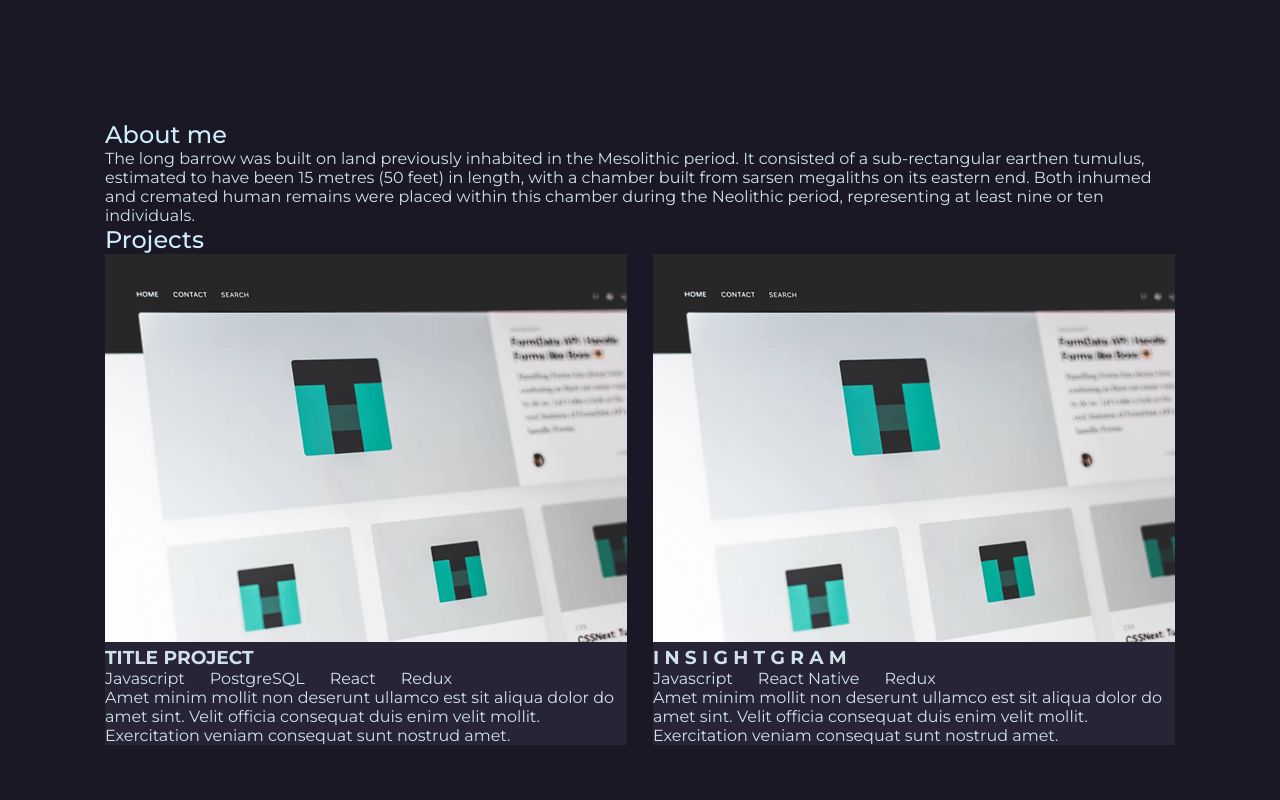
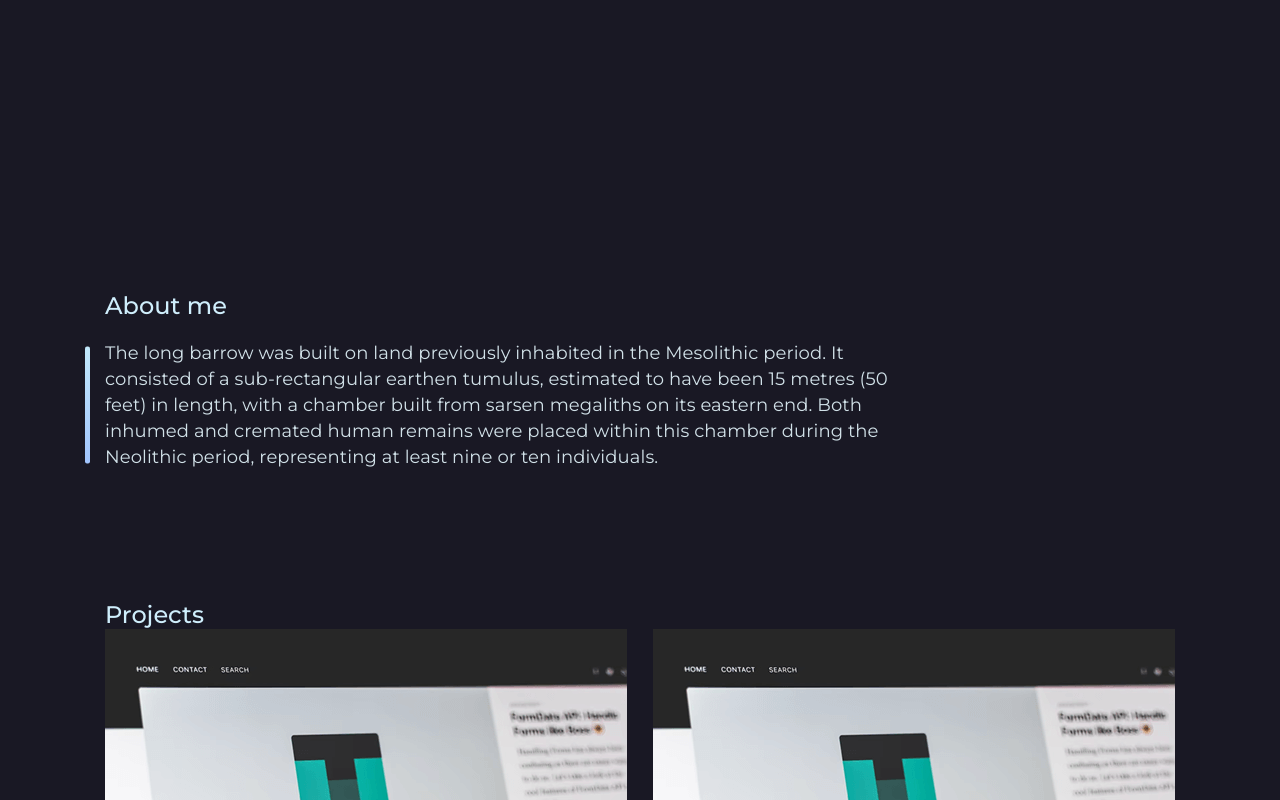
Before and after one commit to hoakiin/portfolio, a React (Vite) app: page / in a window 1280 px wide. Shown: the part 740-1540 px from the top of the page. Built offline with nearby package versions, Linux system fonts and the light colour scheme.

Commit message:
feat: add About styles

```diff
--- a/src/layout/sections/about/About.tsx
+++ b/src/layout/sections/about/About.tsx
@@ -7,17 +7,43 @@ export const About = () => {
     <StyledAbout>
       <Container>
         <SectionTitle>About me</SectionTitle>
-        <p>
+        <Text>
           The long barrow was built on land previously inhabited in the
           Mesolithic period. It consisted of a sub-rectangular earthen tumulus,
           estimated to have been 15 metres (50 feet) in length, with a chamber
           built from sarsen megaliths on its eastern end. Both inhumed and
           cremated human remains were placed within this chamber during the
           Neolithic period, representing at least nine or ten individuals.
-        </p>
+        </Text>
       </Container>
     </StyledAbout>
   );
 };
 
-const StyledAbout = styled.section``;
+const StyledAbout = styled.section`
+  min-height: 60vh;
+  display: flex;
+  align-items: end;
+`;
+
+const Text = styled.p`
+  max-width: 800px;
+  font-size: 18px;
+  line-height: 26px;
+  letter-spacing: 0.1px;
+  margin: 20px 0 130px 0;
+
+  position: relative;
+
+  &::before {
+    content: "";
+    position: absolute;
+    transform: translateY(-50%);
+    top: 50%;
+    left: -20px;
+    width: 5px;
+    height: 90%;
+    background: linear-gradient(360deg,#A1C4FD 0%, #C2E9FB 100%);
+    border-radius: 2px;
+  }
+`;
```
